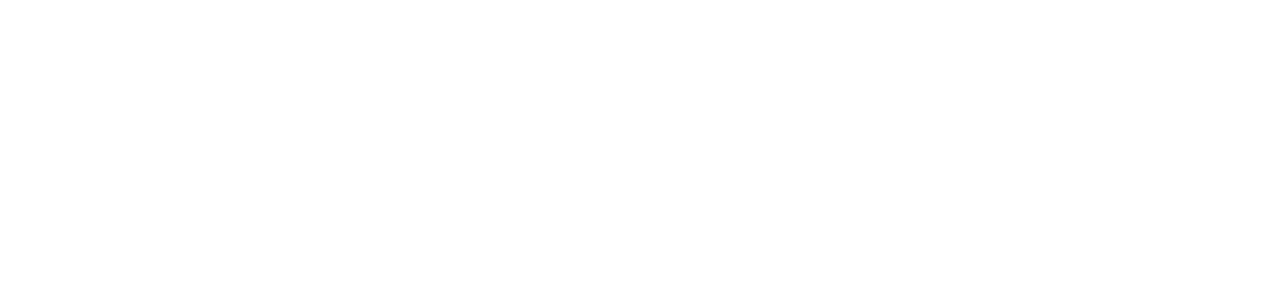
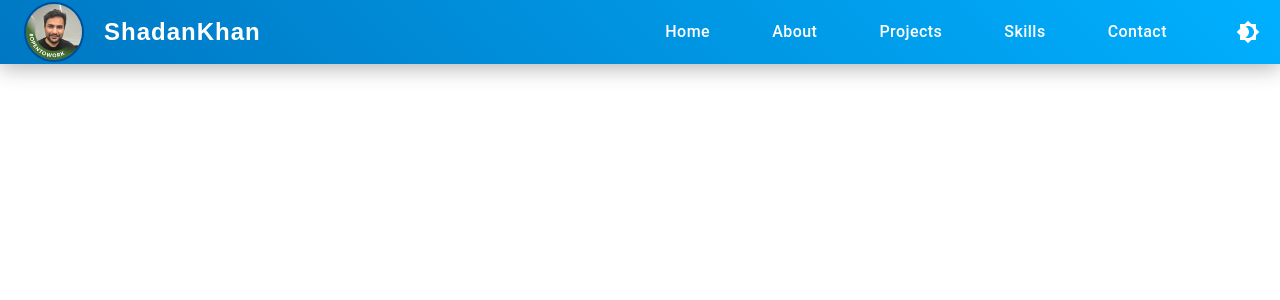
Before and after one commit to shadankhan108/portfolio, a React (Create React App) app in the folder frontend/: page / in a window 1280 px wide. Shown: the top 300 px of the page. Built offline with nearby package versions, Linux system fonts and the light colour scheme.

Commit message:
added navbar v1

```diff
--- a/frontend/package.json
+++ b/frontend/package.json
@@ -3,10 +3,14 @@
   "version": "0.1.0",
   "private": true,
   "dependencies": {
+    "@emotion/react": "^11.14.0",
+    "@emotion/styled": "^11.14.0",
+    "@mui/icons-material": "^6.4.0",
+    "@mui/material": "^6.4.0",
     "cra-template": "1.2.0",
     "react": "^18.2.0",
     "react-dom": "^18.2.0",
-    "react-scripts": "^3.0.1"
+    "react-scripts": "^5.0.1"
   },
   "scripts": {
     "start": "react-scripts --openssl-legacy-provider start",
--- a/frontend/src/App.js
+++ b/frontend/src/App.js
@@ -1,13 +1,13 @@
 import React from 'react';
-import logo from './logo.svg';
-import './App.css';
+import Navbar from './components/Navbar';
 
-
-function App() {
+const App = () => {
   return (
     <>
+      <Navbar />
+
     </>
   );
-}
+};
 
 export default App;
--- /dev/null
+++ b/frontend/src/components/Navbar.js
@@ -0,0 +1,160 @@
+import React, { useState } from 'react';
+import {
+  AppBar,
+  Toolbar,
+  Typography,
+  IconButton,
+  Menu,
+  MenuItem,
+  Button,
+  Box,
+  Avatar,
+} from '@mui/material';
+import MenuIcon from '@mui/icons-material/Menu';
+import Brightness4Icon from '@mui/icons-material/Brightness4';
+import Brightness7Icon from '@mui/icons-material/Brightness7';
+import { useTheme } from '../contexts/ThemeProvider';
+import photo from '../assets/photo.jpeg';
+
+const Navbar = () => {
+  const [anchorEl, setAnchorEl] = useState(null);
+  const { mode, toggleTheme } = useTheme();
+
+  const handleMenuOpen = (event) => setAnchorEl(event.currentTarget);
+  const handleMenuClose = () => setAnchorEl(null);
+
+  const navItems = [
+    { label: 'Home', link: '#home' },
+    { label: 'About', link: '#about' },
+    { label: 'Projects', link: '#projects' },
+    { label: 'Skills', link: '#skills' },
+    { label: 'Contact', link: '#contact' },
+  ];
+
+  return (
+    <AppBar
+      position="sticky"
+      sx={{
+        background: mode === 'dark'
+          ? 'linear-gradient(45deg, #333, #555)'
+          : 'linear-gradient(45deg, #0077c2, #00b0ff)',
+        boxShadow: '0 4px 20px rgba(0, 0, 0, 0.3)',
+      }}
+    >
+      <Toolbar>
+        <Box sx={{ display: 'flex', alignItems: 'center', flexGrow: 1 }}>
+          <Avatar
+            src={photo}
+            alt="ShadanKhan"
+            sx={{
+              width: 60,
+              height: 60,
+              marginRight: '20px',
+              border: mode === 'dark' ? '2px solid #90caf9' : '2px solid #004d99',
+            }}
+          />
+          <Typography
+            variant="h5"
+            sx={{
+              fontWeight: 'bold',
+              fontFamily: 'Arial, sans-serif',
+              color: '#ffffff',
+              letterSpacing: 1,
+              '&:hover': {
+                color: mode === 'dark' ? '#90caf9' : '#004d99',
+              },
+              cursor: 'pointer',
+            }}
+          >
+            ShadanKhan
+          </Typography>
+        </Box>
+
+
+        <Box sx={{ display: { xs: 'none', md: 'flex' }, alignItems: 'center' }}>
+          {navItems.map((item) => (
+            <Button
+              key={item.label}
+              href={item.link}
+              color="inherit"
+              sx={{
+                color: '#ffffff',
+                fontSize: '1rem',
+                textTransform: 'capitalize',
+                margin: '0 15px',
+                padding: '8px 16px',
+                '&:hover': {
+                  backgroundColor: mode === 'dark' ? '#555' : '#bbdefb',
+                  color: mode === 'dark' ? '#90caf9' : '#0077c2',
+                  borderRadius: '8px',
+                },
+              }}
+            >
+              {item.label}
+            </Button>
+          ))}
+        </Box>
+
+
+        <IconButton
+          edge="end"
+          color="inherit"
+          onClick={toggleTheme}
+          sx={{
+            marginLeft: '30px',
+            '&:hover': {
+              color: mode === 'dark' ? '#90caf9' : '#004d99',
+            },
+          }}
+        >
+          {mode === 'dark' ? <Brightness7Icon /> : <Brightness4Icon />}
+        </IconButton>
+
+        {/* Mobile Navigation */}
+        <Box sx={{ display: { xs: 'flex', md: 'none' } }}>
+          <IconButton
+            edge="start"
+            color="inherit"
+            aria-label="menu"
+            onClick={handleMenuOpen}
+          >
+            <MenuIcon sx={{ color: '#ffffff' }} />
+          </IconButton>
+          <Menu
+            anchorEl={anchorEl}
+            open={Boolean(anchorEl)}
+            onClose={handleMenuClose}
+            keepMounted
+            PaperProps={{
+              style: {
+                background: mode === 'dark'
+                  ? 'linear-gradient(45deg, #333, #555)'
+                  : 'linear-gradient(45deg, #0077c2, #00b0ff)',
+                color: '#ffffff',
+              },
+            }}
+          >
+            {navItems.map((item) => (
+              <MenuItem
+                key={item.label}
+                onClick={handleMenuClose}
+                component="a"
+                href={item.link}
+                sx={{
+                  '&:hover': {
+                    backgroundColor: mode === 'dark' ? '#444' : '#bbdefb',
+                    color: mode === 'dark' ? '#90caf9' : '#0077c2',
+                  },
+                }}
+              >
+                {item.label}
+              </MenuItem>
+            ))}
+          </Menu>
+        </Box>
+      </Toolbar>
+    </AppBar>
+  );
+};
+
+export default Navbar;
--- /dev/null
+++ b/frontend/src/contexts/ThemeProvider.js
@@ -0,0 +1,34 @@
+import React, { createContext, useMemo, useState, useContext } from 'react';
+import { ThemeProvider as MuiThemeProvider, createTheme } from '@mui/material';
+import CssBaseline from '@mui/material/CssBaseline';
+
+const ThemeContext = createContext();
+
+export const useTheme = () => useContext(ThemeContext);
+
+const ThemeProvider = ({ children }) => {
+  const [mode, setMode] = useState('light');
+
+  const theme = useMemo(
+    () =>
+      createTheme({
+        palette: {
+          mode,
+        },
+      }),
+    [mode]
+  );
+
+  const toggleTheme = () => setMode((prev) => (prev === 'light' ? 'dark' : 'light'));
+
+  return (
+    <ThemeContext.Provider value={{ mode, toggleTheme }}>
+      <MuiThemeProvider theme={theme}>
+        <CssBaseline />
+        {children}
+      </MuiThemeProvider>
+    </ThemeContext.Provider>
+  );
+};
+
+export default ThemeProvider;
```
Also changed, not shown: frontend/src/index.js (+6 -6 lines), frontend/src/assets/photo.jpeg (added), 1 other file (tests, documents, lock files or other folders).
